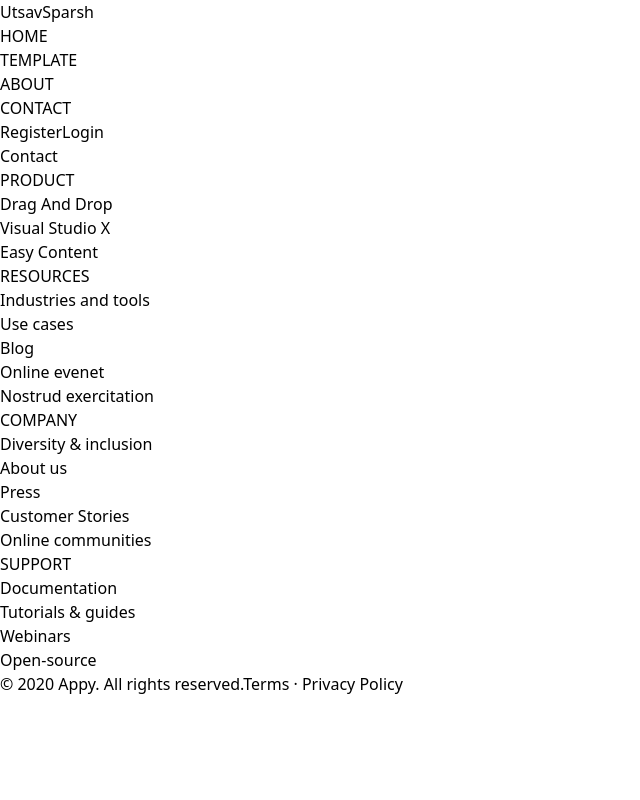
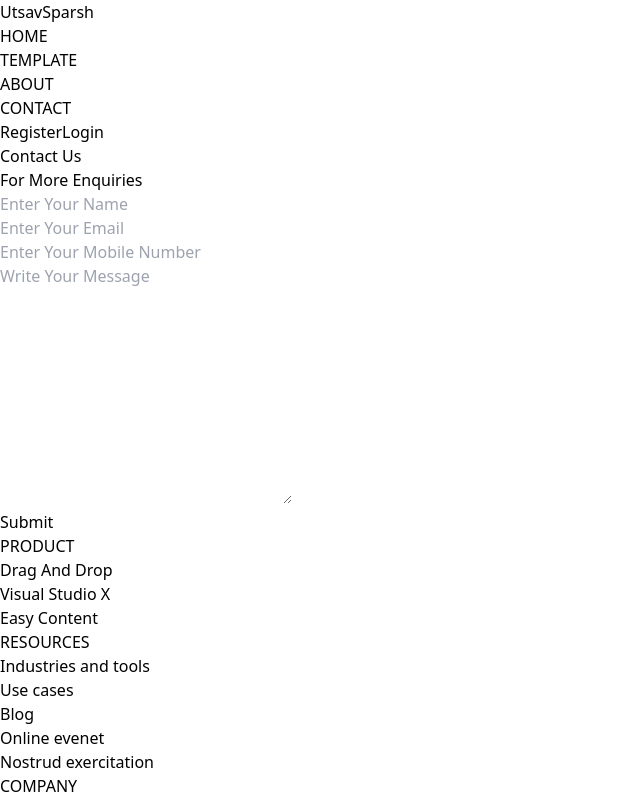
Before and after one commit to chinmaykeni9422/UtsavSparsh, a React (Vite) app in the folder Client/: page /contact in a window 1280 px wide. Shown: the top 800 px of the page, without its empty margins (0-640 px from the left). Built offline with nearby package versions, Linux system fonts and the light colour scheme.

Commit message:
contact page added

```diff
--- a/Client/src/components/Contact/Contact.jsx
+++ b/Client/src/components/Contact/Contact.jsx
@@ -1,11 +1,73 @@
 import React from 'react'
+import { useForm } from "react-hook-form"
+import InputTaker from '../Utils/Input'
+import Button from '../Button.jsx/Button'
 
 function Contact() {
+  const { register, handleSubmit } = useForm()
+
+  const contactUsSubmit = (data) => {
+
+    console.log(data)
+  }
   return (
     <>
-      <h1 className="bg-green-300 text-3xl text-center">
-        Contact
-      </h1>
+      <div className='mx-5 px-1 flex flex-col'  >
+        <h1 className='text-2xl  text-center my-5'>Contact Us</h1>
+
+
+        <form onSubmit={handleSubmit(contactUsSubmit)}>
+
+          <div className='grid  sm:grid-cols-2 '>
+            <div>
+              <h2>For More Enquiries</h2>
+              <InputTaker
+                type="text"
+                placeholder="Enter Your Name"
+                {...register("name", {
+                  required: true,
+
+                })}
+                className="my-2"
+              />
+              <InputTaker
+                type="email"
+                placeholder="Enter Your Email"
+                {...register("email", {
+                  required: true,
+
+                })}
+                className="my-2"
+              />
+              <InputTaker
+                type="number"
+                placeholder="Enter Your Mobile Number"
+                {...register("mobile", {
+                  required: true,
+                  maxLength: 10,
+
+                })}
+                className="my-2"
+              />
+            </div>
+            <div>
+            <textarea
+            {...register("message",{required:true})}
+            name="message" id="" cols="30" rows="10"
+            placeholder='Write Your Message'>
+
+            </textarea>
+              <div className='my-2'>
+                <Button type="submit" name="Submit" />
+              </div>
+            </div>
+          </div>
+
+
+        </form>
+
+      </div>
+
     </>
   )
 }
```
